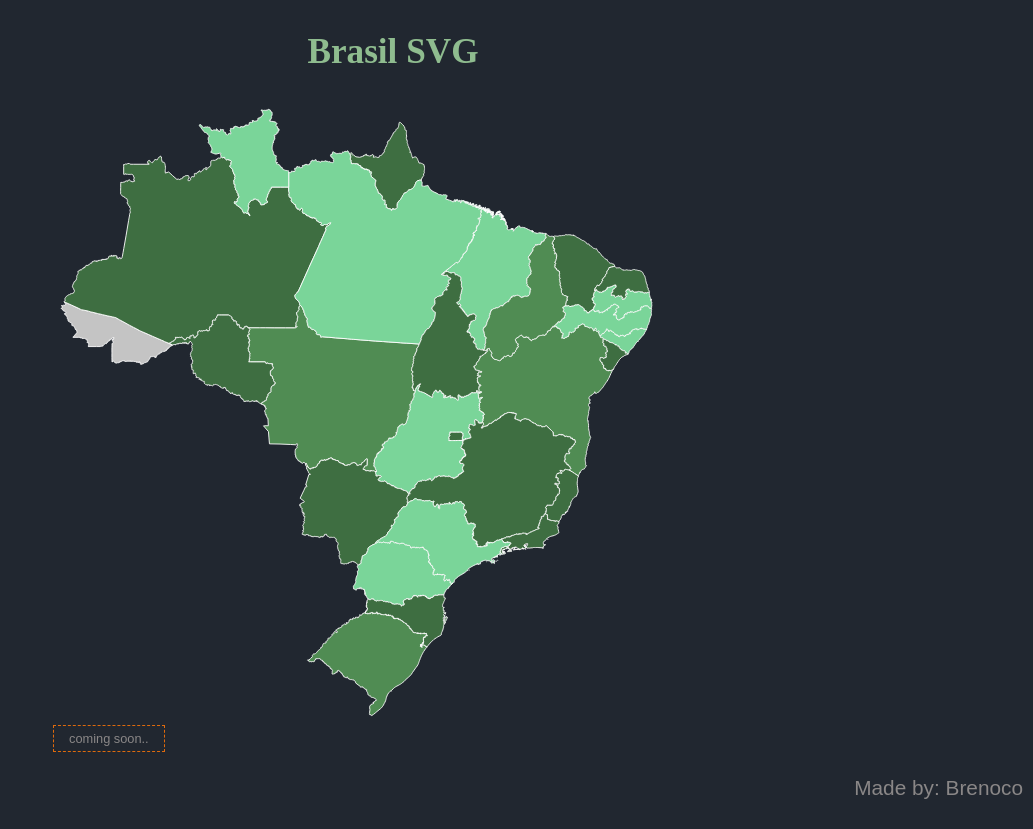
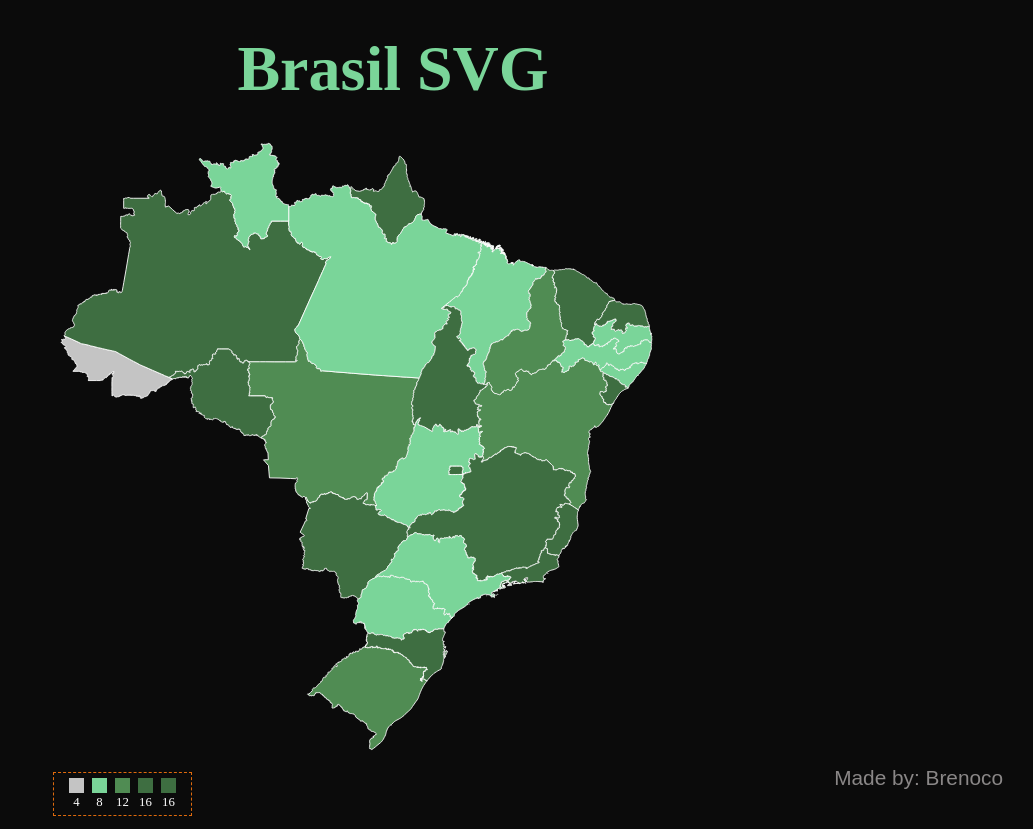
Before and after one commit to obrenoco/brasil-svg, a React (Create React App) app: page / in a window 1280 px wide. Shown: the whole page, without its empty margins (247-1280 px from the left). Before the commit the page ends 800 px from the top, so only its background shows below. Built offline with nearby package versions, Linux system fonts and the light colour scheme.

Commit message:
add: heatmap + add favicon

```diff
--- a/public/index.html
+++ b/public/index.html
@@ -24,7 +24,7 @@
       work correctly both with client-side routing and a non-root public URL.
       Learn how to configure a non-root public URL by running `npm run build`.
     -->
-    <title>React App</title>
+    <title>Brasil SVG</title>
   </head>
   <body>
     <noscript>You need to enable JavaScript to run this app.</noscript>
--- a/src/App.tsx
+++ b/src/App.tsx
@@ -19,7 +19,11 @@ export default function App() {
     <div className="App">
       <h1 style={{ textAlign: "center" }}>Brasil SVG</h1>
       <Home />
-      <a href="/" target="_blank" id="author">
+      <a
+        href="https://github.com/obrenoco/brasil-svg"
+        target="_blank"
+        id="author"
+      >
         Made by: Brenoco
       </a>
     </div>
--- a/src/components/Brasil/Brasil.tsx
+++ b/src/components/Brasil/Brasil.tsx
@@ -1,4 +1,5 @@
-import { useCallback, useEffect, useMemo, useState } from "react";
+import { Fragment, useCallback, useEffect, useMemo, useState } from "react";
+import { SubTitltes } from "../Subtitles/Subtitles";
 import { BrazilSvgProps, DataProps, StateProps } from "./types";
 import { initialData } from "./ufs";
 
@@ -63,25 +64,35 @@ type BrasilMapProps = {
   data?: DataProps;
   stroke?: string;
   steps?: number;
+  onClick?: (e: React.MouseEvent<HTMLElement>) => any;
 };
 
-const BrasilMap = ({ data, stroke, steps = 1 }: BrasilMapProps) => {
+export enum ColorSchema {
+  Empty = "#c4c4c4",
+  Min = "#7AD599",
+  Step1 = "#508C53",
+  Step2 = "#3E6E41",
+  Max = "#3E6E41",
+}
+
+const BrasilMap = ({ data, stroke, steps = 1, onClick }: BrasilMapProps) => {
   const [items, setItems] = useState<BrazilSvgProps[]>(initialData);
   const mapped = useMemo(() => mappedArray(items), [items]);
   const [color, setColor] = useState();
 
-  const mappedInitial = mappedArray(items);
-
   console.log(color, setColor, stroke, setItems);
 
-  const heatmapColor = useCallback((value: number) => {
-    if (value <= 0) return "#c4c4c4";
-    if (value <= steps) return "#7AD599";
-    if (value <= steps * 2) return "#508C53";
-    if (value <= steps * 3) return "#3E6E41";
-    if (value >= steps * 3) return "#3E6E41";
+  const heatmapColor = useCallback(
+    (value: number) => {
+      if (value <= 0) return ColorSchema.Empty;
+      if (value <= steps) return ColorSchema.Min;
+      if (value <= steps * 2) return ColorSchema.Step1;
+      if (value <= steps * 3) return ColorSchema.Step2;
+      if (value >= steps * 3) return ColorSchema.Max;
       return "white";
-  }, []);
+    },
+    [steps]
+  );
 
   useEffect(() => {
     if (data)
@@ -94,6 +105,7 @@ const BrasilMap = ({ data, stroke, steps = 1 }: BrasilMapProps) => {
   }, [data]);
 
   return (
+    <Fragment>
       <svg id="br-map" viewBox="0 0 220000 194010">
         <g id="Estados">
           {items.map((x) => {
@@ -102,7 +114,7 @@ const BrasilMap = ({ data, stroke, steps = 1 }: BrasilMapProps) => {
               <State
                 id={x.id}
                 color={`${heatmapColor(mapped[x.id].value)}`}
-              onClick={() => {}}
+                onClick={onClick as any}
                 title={x.title}
                 value={x.value}
                 key={x.id}
@@ -113,6 +125,8 @@ const BrasilMap = ({ data, stroke, steps = 1 }: BrasilMapProps) => {
           })}
         </g>
       </svg>
+      <SubTitltes step={4} />
+    </Fragment>
   );
 };
 
--- a/src/components/Subtitles/Subtitles.tsx
+++ b/src/components/Subtitles/Subtitles.tsx
@@ -1,5 +1,40 @@
+import { ColorSchema } from "../Brasil/Brasil";
 import "./index.css";
 
-export const SubTitltes = () => {
-  return <div className="subtitles">coming soon..</div>;
+const square = (color: string) => (
+  <div
+    style={{
+      height: "15px",
+      width: "15px",
+      backgroundColor: color,
+      marginBottom: "2px",
+    }}
+  ></div>
+);
+
+export const SubTitltes = ({ step }: { step: number }) => {
+  return (
+    <ul className="subtitles">
+      <li className="subtitle-item">
+        {square(ColorSchema.Empty)}
+        {step}
+      </li>
+      <li className="subtitle-item">
+        {square(ColorSchema.Min)}
+        {step * 2}
+      </li>
+      <li className="subtitle-item">
+        {square(ColorSchema.Step1)}
+        {step * 3}
+      </li>
+      <li className="subtitle-item">
+        {square(ColorSchema.Step2)}
+        {step * 4}
+      </li>
+      <li className="subtitle-item">
+        {square(ColorSchema.Max)}
+        {step * 4}
+      </li>
+    </ul>
+  );
 };
--- a/src/components/Subtitles/index.css
+++ b/src/components/Subtitles/index.css
@@ -9,4 +9,16 @@
   text-decoration: none;
   font-size: 0.8rem;
   border: #df6a0c dashed 1px;
+  display: flex;
+  list-style: none;
+  text-align: center;
+  color: white;
 }
+
+li.subtitle-item {
+  font-size: 0.8rem;
+}
+
+li.subtitle-item:not(:last-child) {
+  margin-right: 8px;
+}
--- a/src/index.css
+++ b/src/index.css
@@ -1,15 +1,16 @@
 * {
-  font-family: "Bungee Shade", cursive;
+  font-family: "Montserrat", cursive;
+  font-size: 16px;
 }
 
 body {
-  background-color: #212730;
+  background-color: #0b0b0b;
 }
 
 h1 {
-  color: darkseagreen;
+  color: #7ad599;
   cursor: pointer;
-  font-size: 2.2rem;
+  font-size: 4rem;
   width: fit-content;
   margin: 2rem auto;
 }
@@ -20,8 +21,8 @@ h1:hover {
 
 #author {
   position: fixed;
-  bottom: 0px;
-  right: 10px;
+  bottom: 10px;
+  right: 30px;
   color: #8a8787;
   font-family: "Teko", sans-serif;
   text-decoration: none;
--- a/src/pages/Home/Home.tsx
+++ b/src/pages/Home/Home.tsx
@@ -2,7 +2,6 @@ import { useEffect, useState } from "react";
 import mock from "../../api/mock.json";
 import BrasilMap from "../../components/Brasil/Brasil";
 import { StateProps } from "../../components/Brasil/types";
-import { SubTitltes } from "../../components/Subtitles/Subtitles";
 import "./index.css";
 
 export type DataProps = {
@@ -16,12 +15,13 @@ export type DataProps = {
 };
 
 export const Home = () => {
-  const [data, setData] = useState<{ data: StateProps[]; status: string }>();
+  const [data, setData] =
+    useState<{ data: StateProps[]; status: string; onClick: () => any }>();
   useEffect(() => {
     const req = () => {
       try {
         const response = mock;
-        setData(response);
+        setData(response as any);
       } catch (error) {
         console.log(error);
       }
@@ -30,8 +30,7 @@ export const Home = () => {
   }, []);
   return (
     <section style={{ width: "70vw", maxWidth: "700px", margin: "0 auto" }}>
-      <BrasilMap data={data} steps={100} />
-      <SubTitltes />
+      <BrasilMap data={data} steps={100} onClick={(e) => console.log(e)} />
     </section>
   );
 };
```
Also changed, not shown: 1 other file (tests, documents, lock files or other folders). Lines whose indentation alone changed are shown as unchanged.
